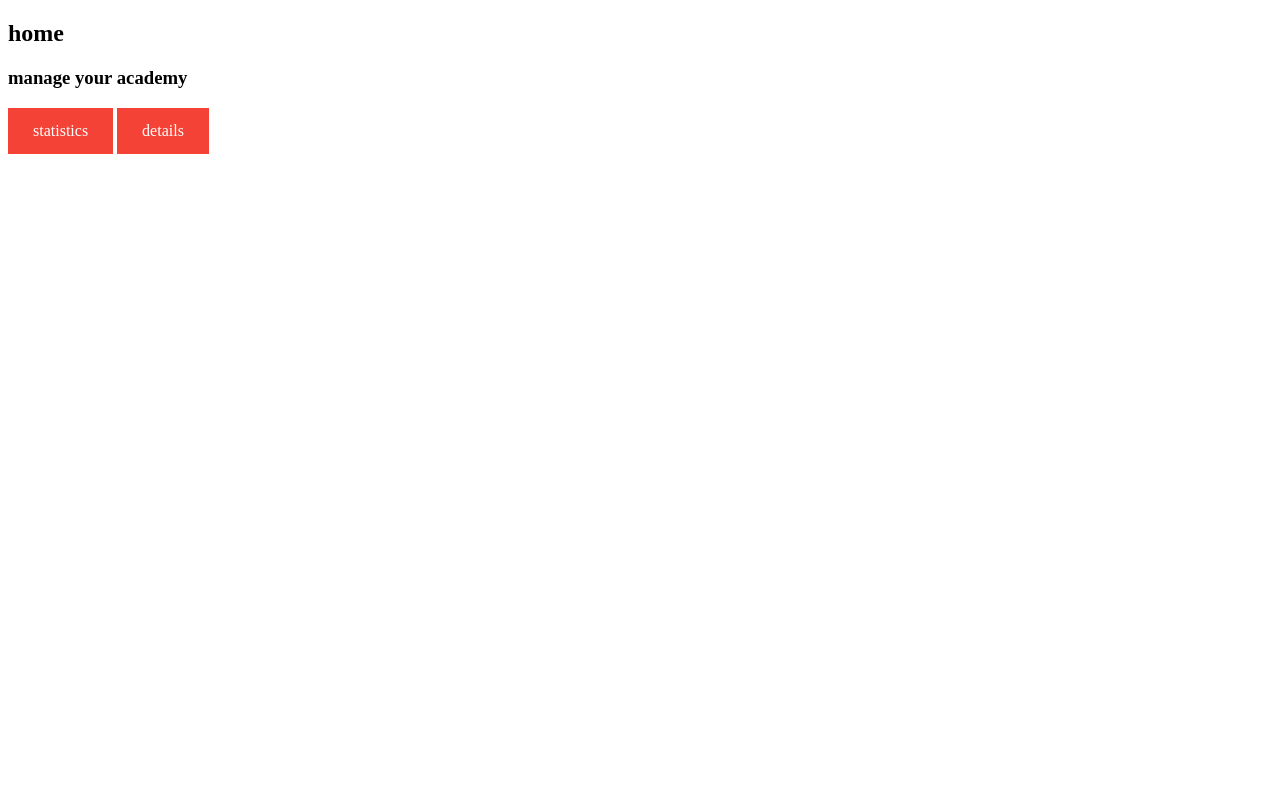
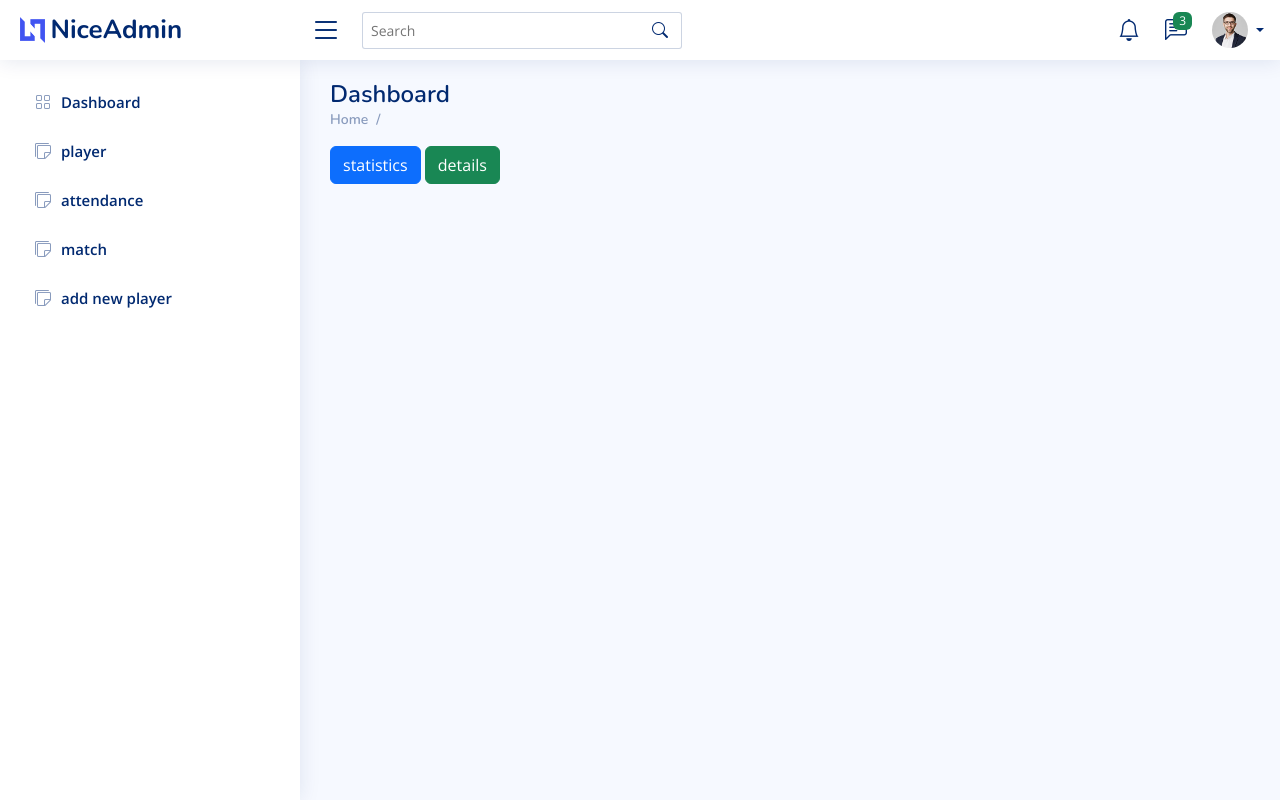
Before and after one commit to sufaidmk18/Football-main, a Django app: page /coach/stdhome/1 in a window 1280 px wide. Run offline with Django 4.2, Linux system fonts and the light colour scheme; some libraries are stand-ins or nearby versions.

Commit message:
first commit

```diff
--- a/coach/urls.py
+++ b/coach/urls.py
@@ -22,5 +22,6 @@ urlpatterns = [
     path('viewSdetails/<int:id>', views.viewSdetails, name="viewSdetails"),
 
     path('match/', views.match, name="match"),
+    path('comingm/', views.comingm, name="comingm"),
 
 ]
--- a/coach/views.py
+++ b/coach/views.py
@@ -5,6 +5,7 @@ from django.http import HttpResponse
 from .models import *
 from manager.models import login
 from player.models import player
+from staff.models import Match
 from .form import Coachform
 from .models import player, attendance
 from django.shortcuts import redirect
@@ -47,6 +48,11 @@ def playerlist(request):
     context = {'playerr': playerr}
     return render(request, 'original/coach/player.html', context)
 
+from datetime import date, timedelta
+def comingm(request):
+    a={"data":Match.objects.all().filter(date__gte=date.today()).order_by('date')}
+    return render(request,'coach/comingm.html',a)
+
 
 def addplayer(request):
     if request.method == "POST":
@@ -74,35 +80,35 @@ def Statistics(request, pid):
 def editstatic(request, atri, add_sub, player_id):
     statistics_object = model_statictics.objects.get(pname_id=player_id)
     if atri == "bollcontronl":
-        if add_sub == 0 and statistics_object.bollcontronl-10 >= 0:
-            statistics_object.bollcontronl = statistics_object.bollcontronl - 10
-        elif add_sub == 1 and statistics_object.bollcontronl+10 <= 100:
-            statistics_object.bollcontronl = statistics_object.bollcontronl + 10
+        if add_sub == 0 and statistics_object.bollcontronl-1 >= 0:
+            statistics_object.bollcontronl = statistics_object.bollcontronl - 1
+        elif add_sub == 1 and statistics_object.bollcontronl+1 <= 100:
+            statistics_object.bollcontronl = statistics_object.bollcontronl + 1
     elif atri == "passaccuracy":
-        if add_sub == 0 and statistics_object.passaccuracy-10 >= 0:
-            statistics_object.passaccuracy = statistics_object.passaccuracy - 10
-        elif add_sub == 1 and statistics_object.passaccuracy+10 <= 100:
-            statistics_object.passaccuracy = statistics_object.passaccuracy + 10
+        if add_sub == 0 and statistics_object.passaccuracy-1 >= 0:
+            statistics_object.passaccuracy = statistics_object.passaccuracy - 1
+        elif add_sub == 1 and statistics_object.passaccuracy+1 <= 100:
+            statistics_object.passaccuracy = statistics_object.passaccuracy + 1
     elif atri == "stamina":
-        if add_sub == 0 and statistics_object.stamina-10 >= 0:
-            statistics_object.stamina = statistics_object.stamina - 10
-        elif add_sub == 1 and statistics_object.stamina+10 <= 100:
-            statistics_object.stamina = statistics_object.stamina + 10
+        if add_sub == 0 and statistics_object.stamina-1 >= 0:
+            statistics_object.stamina = statistics_object.stamina - 1
+        elif add_sub == 1 and statistics_object.stamina+1 <= 100:
+            statistics_object.stamina = statistics_object.stamina + 1
     elif atri == "speed":
-        if add_sub == 0 and statistics_object.speed-10 >= 0:
-            statistics_object.speed = statistics_object.speed - 10
-        elif add_sub == 1 and statistics_object.speed+10 <= 100:
-            statistics_object.speed = statistics_object.speed + 10
+        if add_sub == 0 and statistics_object.speed-1 >= 0:
+            statistics_object.speed = statistics_object.speed - 1
+        elif add_sub == 1 and statistics_object.speed+1 <= 100:
+            statistics_object.speed = statistics_object.speed + 1
     elif atri == "takles":
-        if add_sub == 0 and statistics_object.takles-10 >= 0:
-            statistics_object.takles = statistics_object.takles - 10
-        elif add_sub == 1 and statistics_object.takles+10 <= 100:
-            statistics_object.takles = statistics_object.takles + 10
+        if add_sub == 0 and statistics_object.takles-1 >= 0:
+            statistics_object.takles = statistics_object.takles - 1
+        elif add_sub == 1 and statistics_object.takles+1 <= 100:
+            statistics_object.takles = statistics_object.takles + 1
     elif atri == "shoot":
-        if add_sub == 0 and statistics_object.shoot-10 >= 0:
-            statistics_object.shoot = statistics_object.shoot - 10
-        elif add_sub == 1 and statistics_object.shoot+10 <= 100:
-            statistics_object.shoot = statistics_object.shoot + 10
+        if add_sub == 0 and statistics_object.shoot-1 >= 0:
+            statistics_object.shoot = statistics_object.shoot - 1
+        elif add_sub == 1 and statistics_object.shoot+1 <= 100:
+            statistics_object.shoot = statistics_object.shoot + 1
 
     statistics_object.save()
     return redirect("statistics", pid=player_id)
--- a/staff/views.py
+++ b/staff/views.py
@@ -142,6 +142,8 @@ def upcoming(request):
     a={"data":Match.objects.all().filter(date__gte=date.today()).order_by('date')}
     return render(request,'staff/upcoming.html',a)
 
+
+
 def played(request):
     context={"data":match_details.objects.all()}
     return render(request,'staff/played.html',context)
--- a/templates/coach/addplayer.html
+++ b/templates/coach/addplayer.html
@@ -7,9 +7,9 @@
 <form method="POST">
     {% csrf_token %}
   <label for="fname"> name</label>
-  <input type="text" id="fname" name="fname"><br><br>
+  <input type="text" id="fname" name="fname" required ><br><br>
   <label for="password">password</label>
-  <input type="text" id="password" name="password" pattern="[a-z A-Z 0-9]{5,15}"><br><br>
+  <input type="text" id="password" name="password" pattern="[a-z A-Z 0-9]{5,15}" required><br><br>
   {% comment %} <label for="email">email</label>
   <input type="email" id="email" name="email"><br><br> {% endcomment %}
   <input type="submit" value="Submit">
--- a/templates/coach/stdhome.html
+++ b/templates/coach/stdhome.html
@@ -1,30 +1,13 @@
-<!DOCTYPE html>
-<html lang="en">
-<head>
+{% extends 'original/coach/main.html' %}
 
-        <style>
-        a:link, a:visited {
-          background-color: #f44336;
-          color: white;
-          padding: 14px 25px;
-          text-align: center;
-          text-decoration: none;
-          display: inline-block;
-        }
+{% block content %}
 
-        a:hover, a:active {
-          background-color: red;
-        }
-        </style>
-</head>
-        <body>
 
-        <h2>home</h2>
 
-        <h3>manage your academy</h3>
-        <a href="{% url 'statistics' pid=i %}" >statistics</a>
+
+
+        <a href="{% url 'statistics' pid=i %}" class="btn btn-primary" >statistics</a>
         {% comment %} <a href="{% url 'viewperfo' %}" >performances</a>   {% endcomment %}
-        <a href="{% url 'viewSdetails' id=i %}">details</a>
+        <a href="{% url 'viewSdetails' id=i %}" class="btn btn-success">details</a>
         {% comment %} <a href="{% url 'statistics' pid=i%}"  >performance</a> {% endcomment %}
-        </body>
-</html>
+{% endblock content %}
--- a/templates/original/coach/main.html
+++ b/templates/original/coach/main.html
@@ -259,6 +259,12 @@
           <span>match</span>
         </a>
       </li>
+      <li class="nav-item">
+        <a class="nav-link {% if not todo_list %}collapsed{% endif %}" href="{% url 'addplayer' %}">
+          <i class="bi bi-stickies{% if todo_list %}-fill{% endif %}"></i>
+          <span>add new player</span>
+        </a>
+      </li>
 
 
 
--- a/templates/original/coach/statistics.html
+++ b/templates/original/coach/statistics.html
@@ -69,7 +69,7 @@
                       </tr>
                       <tr>
 
-                        <td>Takles </td>
+                        <td>Takle scale </td>
                         <td><div class="progress mt-3">
                             <div class="progress-bar" role="progressbar" style="width: {{data.takles}}%" aria-valuenow="90" aria-valuemin="0" aria-valuemax="100">{{data.takles}}%</div>
                           </div>
@@ -81,7 +81,7 @@
                       </tr>
                       <tr>
 
-                        <td>Shoot </td>
+                        <td>Shoot accuracy </td>
                         <td><div class="progress mt-3">
                             <div class="progress-bar" role="progressbar" style="width: {{data.shoot}}%" aria-valuenow="90" aria-valuemin="0" aria-valuemax="100">{{data.shoot}}%</div>
                           </div>
@@ -96,4 +96,5 @@
                   <!-- End Default Table Example -->
                 </div>
               </div>
+              <buttton class="btn btn-success offset-5">Add to team</button>
 {% endblock content %}
--- a/templates/staff/played.html
+++ b/templates/staff/played.html
@@ -10,7 +10,7 @@
     {% for i in data %}
     {{i.Match.opposite_team}}<br>
     {{i.Match.date}}<br>
-    <a href="{% url 'addmatchdetails' id=i.id %}">details</a>
+    <a href="{% url 'addmatchdetails' id=i.id %}">result</a>
     <hr>
     {% endfor %}
 </body>
--- a/templates/staff/upcoming.html
+++ b/templates/staff/upcoming.html
@@ -10,8 +10,8 @@
     {% for i in data %}
     {{i.opposite_team}}<br>
     {{i.date}}<br>
-    <a href="{% url 'addmatchdetails' id=i.id %}">details</a>
-    <a href="#">view</a>
+    {{i.time}}<br>
+
     <hr>
     {% endfor %}
 </body>
```
Also changed, not shown: templates/coach/comingm.html (added, +11 -0 lines), templates/coach/match.html (+10 -24 lines), templates/coach/viewSdetails.html (+4 -6 lines), README.md (added), db.sqlite3.
